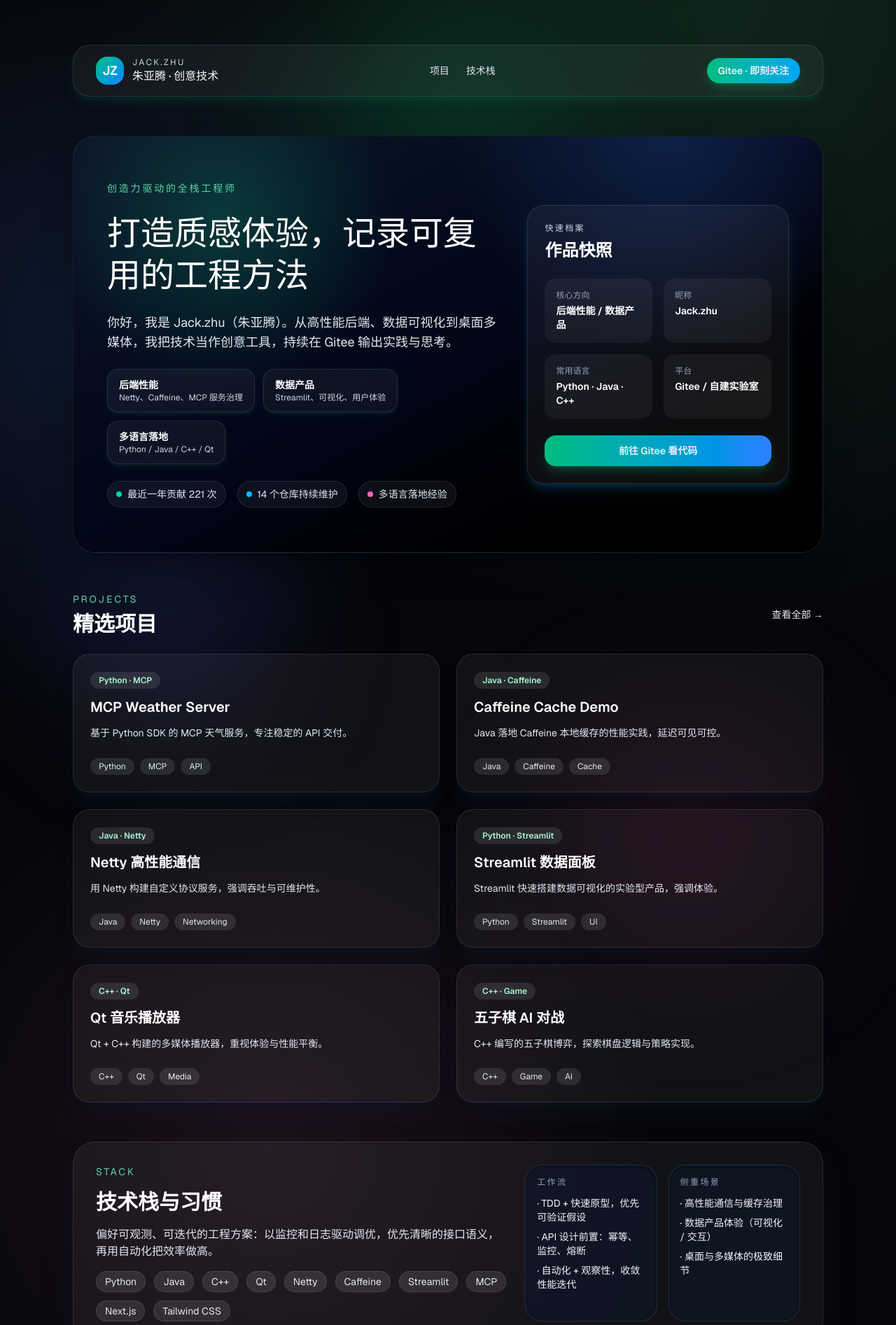
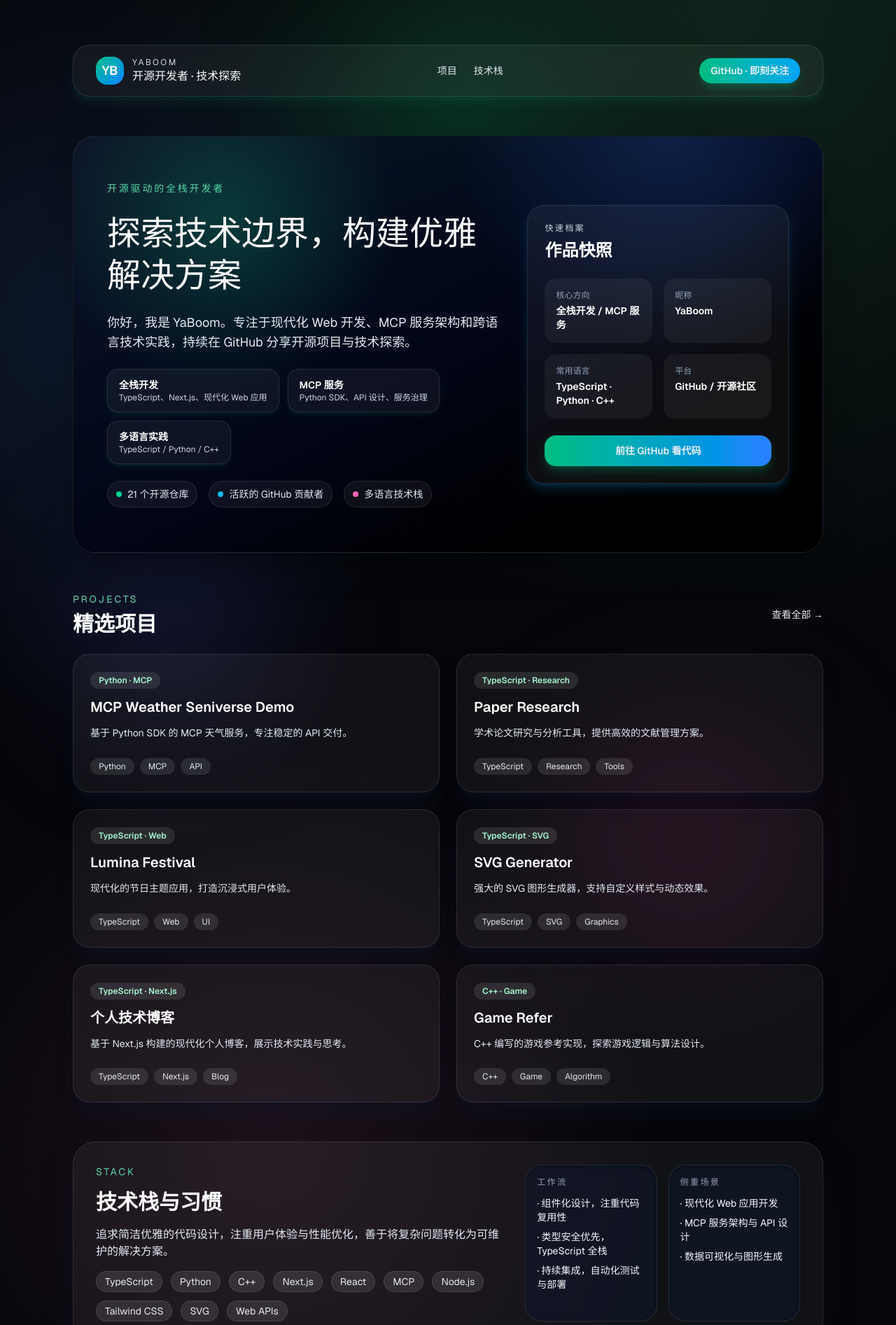
Before and after one commit to YaBoom/my-person-blog, a Next.js app: page / in a window 1280 px wide. Shown: the top 1893 px of the page at 70% size. Built offline with nearby package versions, Linux system fonts and the light colour scheme.

Commit message:
博客内容更新地址换成github

```diff
--- a/src/app/page.tsx
+++ b/src/app/page.tsx
@@ -1,39 +1,39 @@
 const projects = [
   {
-    title: "MCP Weather Server",
+    title: "MCP Weather Seniverse Demo",
     desc: "基于 Python SDK 的 MCP 天气服务，专注稳定的 API 交付。",
     tags: ["Python", "MCP", "API"],
-    link: "https://gitee.com/zhu_yateng/mcp-weather-python-demo",
+    link: "https://github.com/YaBoom/mcp-weather-seniverse-demo",
   },
   {
-    title: "Caffeine Cache Demo",
-    desc: "Java 落地 Caffeine 本地缓存的性能实践，延迟可见可控。",
-    tags: ["Java", "Caffeine", "Cache"],
-    link: "https://gitee.com/zhu_yateng/caffine-demo",
+    title: "Paper Research",
+    desc: "学术论文研究与分析工具，提供高效的文献管理方案。",
+    tags: ["TypeScript", "Research", "Tools"],
+    link: "https://github.com/YaBoom/paper-research",
   },
   {
-    title: "Netty 高性能通信",
-    desc: "用 Netty 构建自定义协议服务，强调吞吐与可维护性。",
-    tags: ["Java", "Netty", "Networking"],
-    link: "https://gitee.com/zhu_yateng/netty-demo",
+    title: "Lumina Festival",
+    desc: "现代化的节日主题应用，打造沉浸式用户体验。",
+    tags: ["TypeScript", "Web", "UI"],
+    link: "https://github.com/YaBoom/Lumina-Festival",
   },
   {
-    title: "Streamlit 数据面板",
-    desc: "Streamlit 快速搭建数据可视化的实验型产品，强调体验。",
-    tags: ["Python", "Streamlit", "UI"],
-    link: "https://gitee.com/zhu_yateng/streamlit_demo",
+    title: "SVG Generator",
+    desc: "强大的 SVG 图形生成器，支持自定义样式与动态效果。",
+    tags: ["TypeScript", "SVG", "Graphics"],
+    link: "https://github.com/YaBoom/SVG-Generator",
   },
   {
-    title: "Qt 音乐播放器",
-    desc: "Qt + C++ 构建的多媒体播放器，重视体验与性能平衡。",
-    tags: ["C++", "Qt", "Media"],
-    link: "https://gitee.com/zhu_yateng/video_server",
+    title: "个人技术博客",
+    desc: "基于 Next.js 构建的现代化个人博客，展示技术实践与思考。",
+    tags: ["TypeScript", "Next.js", "Blog"],
+    link: "https://github.com/YaBoom/my-person-blog",
   },
   {
-    title: "五子棋 AI 对战",
-    desc: "C++ 编写的五子棋博弈，探索棋盘逻辑与策略实现。",
-    tags: ["C++", "Game", "AI"],
-    link: "https://gitee.com/zhu_yateng/Game_refer",
+    title: "Game Refer",
+    desc: "C++ 编写的游戏参考实现，探索游戏逻辑与算法设计。",
+    tags: ["C++", "Game", "Algorithm"],
+    link: "https://github.com/YaBoom/Game_refer",
   },
 ];
 
@@ -41,16 +41,16 @@
 
 const highlights = [
   {
-    title: "后端性能",
-    detail: "Netty、Caffeine、MCP 服务治理",
+    title: "全栈开发",
+    detail: "TypeScript、Next.js、现代化 Web 应用",
   },
   {
-    title: "数据产品",
-    detail: "Streamlit、可视化、用户体验",
+    title: "MCP 服务",
+    detail: "Python SDK、API 设计、服务治理",
   },
   {
-    title: "多语言落地",
-    detail: "Python / Java / C++ / Qt",
+    title: "多语言实践",
+    detail: "TypeScript / Python / C++",
   },
 ];
 
@@ -67,11 +67,11 @@
         <header className="flex items-center justify-between rounded-3xl border border-white/10 bg-white/5 px-6 py-4 shadow-lg shadow-emerald-500/10 backdrop-blur lg:px-8">
           <div className="flex items-center gap-3">
             <div className="flex h-10 w-10 items-center justify-center rounded-2xl bg-gradient-to-br from-emerald-500 to-blue-500 text-lg font-semibold text-white">
-              JZ
+              YB
             </div>
             <div>
-              <p className="text-xs uppercase tracking-[0.2em] text-slate-300">Jack.zhu</p>
-              <p className="font-medium text-slate-50">朱亚腾 · 创意技术</p>
+              <p className="text-xs uppercase tracking-[0.2em] text-slate-300">YaBoom</p>
+              <p className="font-medium text-slate-50">开源开发者 · 技术探索</p>
             </div>
           </div>
           <nav className="hidden gap-6 text-sm text-slate-200 sm:flex">
@@ -85,11 +85,11 @@
           </nav>
           <a
             className="inline-flex items-center gap-2 rounded-full bg-gradient-to-r from-emerald-500 to-sky-500 px-4 py-2 text-sm font-semibold text-white shadow-lg shadow-emerald-500/25 transition hover:translate-y-[-1px] hover:shadow-xl"
-            href="https://gitee.com/zhu_yateng"
+            href="https://github.com/YaBoom"
             target="_blank"
             rel="noreferrer"
           >
-            Gitee · 即刻关注
+            GitHub · 即刻关注
           </a>
         </header>
 
@@ -97,12 +97,12 @@
           <div className="absolute inset-0 bg-[radial-gradient(circle_at_20%_20%,rgba(16,185,129,0.25),transparent_25%),radial-gradient(circle_at_80%_0%,rgba(59,130,246,0.2),transparent_30%)]" />
           <div className="relative grid gap-10 lg:grid-cols-[1.2fr_0.8fr] lg:items-center">
             <div className="space-y-6">
-              <p className="text-sm uppercase tracking-[0.2em] text-emerald-300/90">创造力驱动的全栈工程师</p>
+              <p className="text-sm uppercase tracking-[0.2em] text-emerald-300/90">开源驱动的全栈开发者</p>
               <h1 className="font-[var(--font-display)] text-4xl leading-tight text-white sm:text-5xl">
-                打造质感体验，记录可复用的工程方法
+                探索技术边界，构建优雅解决方案
               </h1>
               <p className="max-w-2xl text-lg text-slate-200">
-                你好，我是 Jack.zhu（朱亚腾）。从高性能后端、数据可视化到桌面多媒体，我把技术当作创意工具，持续在 Gitee 输出实践与思考。
+                你好，我是 YaBoom。专注于现代化 Web 开发、MCP 服务架构和跨语言技术实践，持续在 GitHub 分享开源项目与技术探索。
               </p>
               <div className="flex flex-wrap gap-3">
                 {highlights.map((item) => (
@@ -118,15 +118,15 @@
               <div className="flex flex-wrap gap-4 text-sm text-slate-200">
                 <div className="flex items-center gap-2 rounded-full border border-white/10 bg-white/5 px-3 py-2">
                   <span className="h-2 w-2 rounded-full bg-emerald-400" />
-                  最近一年贡献 221 次
+                  21 个开源仓库
                 </div>
                 <div className="flex items-center gap-2 rounded-full border border-white/10 bg-white/5 px-3 py-2">
                   <span className="h-2 w-2 rounded-full bg-sky-400" />
-                  14 个仓库持续维护
+                  活跃的 GitHub 贡献者
                 </div>
                 <div className="flex items-center gap-2 rounded-full border border-white/10 bg-white/5 px-3 py-2">
                   <span className="h-2 w-2 rounded-full bg-pink-400" />
-                  多语言落地经验
+                  多语言技术栈
                 </div>
               </div>
             </div>
@@ -141,28 +141,28 @@
                 <dl className="grid grid-cols-2 gap-4 text-sm text-slate-200">
                   <div className="rounded-2xl bg-white/5 p-4">
                     <dt className="text-xs text-slate-400">核心方向</dt>
-                    <dd className="mt-1 font-semibold text-white">后端性能 / 数据产品</dd>
+                    <dd className="mt-1 font-semibold text-white">全栈开发 / MCP 服务</dd>
                   </div>
                   <div className="rounded-2xl bg-white/5 p-4">
                     <dt className="text-xs text-slate-400">昵称</dt>
-                    <dd className="mt-1 font-semibold text-white">Jack.zhu</dd>
+                    <dd className="mt-1 font-semibold text-white">YaBoom</dd>
                   </div>
                   <div className="rounded-2xl bg-white/5 p-4">
                     <dt className="text-xs text-slate-400">常用语言</dt>
-                    <dd className="mt-1 font-semibold text-white">Python · Java · C++</dd>
+                    <dd className="mt-1 font-semibold text-white">TypeScript · Python · C++</dd>
                   </div>
                   <div className="rounded-2xl bg-white/5 p-4">
                     <dt className="text-xs text-slate-400">平台</dt>
-                    <dd className="mt-1 font-semibold text-white">Gitee / 自建实验室</dd>
+                    <dd className="mt-1 font-semibold text-white">GitHub / 开源社区</dd>
                   </div>
                 </dl>
                 <a
                   className="inline-flex w-full items-center justify-center gap-2 rounded-2xl bg-gradient-to-r from-emerald-500 to-blue-500 px-5 py-3 text-sm font-semibold text-white shadow-lg shadow-emerald-500/25 transition hover:translate-y-[-1px]"
-                  href="https://gitee.com/zhu_yateng"
+                  href="https://github.com/YaBoom"
                   target="_blank"
                   rel="noreferrer"
                 >
-                  前往 Gitee 看代码
+                  前往 GitHub 看代码
                 </a>
               </div>
             </div>
@@ -178,7 +178,7 @@
               <h2 className="mt-2 text-3xl font-semibold text-white">精选项目</h2>
             </div>
             <a
-              href="https://gitee.com/zhu_yateng/projects"
+              href="https://github.com/YaBoom?tab=repositories"
               target="_blank"
               rel="noreferrer"
               className="text-sm text-emerald-200 transition hover:text-white"
@@ -226,10 +226,10 @@
             <p className="text-sm uppercase tracking-[0.2em] text-emerald-300/90">Stack</p>
             <h2 className="text-3xl font-semibold text-white">技术栈与习惯</h2>
             <p className="text-slate-200">
-              偏好可观测、可迭代的工程方案：以监控和日志驱动调优，优先清晰的接口语义，再用自动化把效率做高。
+              追求简洁优雅的代码设计，注重用户体验与性能优化，善于将复杂问题转化为可维护的解决方案。
             </p>
             <div className="flex flex-wrap gap-3 text-sm text-slate-200">
-              {["Python", "Java", "C++", "Qt", "Netty", "Caffeine", "Streamlit", "MCP", "Next.js", "Tailwind CSS"].map(
+              {["TypeScript", "Python", "C++", "Next.js", "React", "MCP", "Node.js", "Tailwind CSS", "SVG", "Web APIs"].map(
                 (item) => (
                   <span
                     key={item}
@@ -245,17 +245,17 @@
             <div className="rounded-3xl border border-white/10 bg-slate-900/60 p-4 shadow-inner shadow-slate-950/60">
               <p className="text-xs uppercase tracking-[0.2em] text-slate-400">工作流</p>
               <ul className="mt-3 space-y-2">
-                <li>· TDD + 快速原型，优先可验证假设</li>
-                <li>· API 设计前置：幂等、监控、熔断</li>
-                <li>· 自动化 + 观察性，收敛性能迭代</li>
+                <li>· 组件化设计，注重代码复用性</li>
+                <li>· 类型安全优先，TypeScript 全栈</li>
+                <li>· 持续集成，自动化测试与部署</li>
               </ul>
             </div>
             <div className="rounded-3xl border border-white/10 bg-slate-900/60 p-4 shadow-inner shadow-slate-950/60">
               <p className="text-xs uppercase tracking-[0.2em] text-slate-400">侧重场景</p>
               <ul className="mt-3 space-y-2">
-                <li>· 高性能通信与缓存治理</li>
-                <li>· 数据产品体验（可视化 / 交互）</li>
-                <li>· 桌面与多媒体的极致细节</li>
+                <li>· 现代化 Web 应用开发</li>
+                <li>· MCP 服务架构与 API 设计</li>
+                <li>· 数据可视化与图形生成</li>
               </ul>
             </div>
           </div>
@@ -266,13 +266,13 @@
             <p className="text-sm uppercase tracking-[0.2em] text-white/90">Connect</p>
             <h3 className="mt-2 text-2xl font-semibold">一起打造下一个灵感</h3>
             <p className="text-sm text-white/90">
-              需要后端性能优化、数据产品设计，或想一起折腾创意项目？随时联系我。
+              对 Web 开发、MCP 服务或开源项目感兴趣？欢迎在 GitHub 上交流合作。
             </p>
           </div>
           <div className="flex flex-wrap gap-3 text-sm font-semibold">
             <a
               className="rounded-full border border-white/70 px-4 py-2 text-white transition hover:-translate-y-0.5"
-              href="https://gitee.com/zhu_yateng/projects"
+              href="https://github.com/YaBoom?tab=repositories"
               target="_blank"
               rel="noreferrer"
             >
@@ -282,8 +282,8 @@
         </section>
 
         <footer className="flex flex-col gap-2 text-sm text-slate-400 sm:flex-row sm:items-center sm:justify-between">
-          <span>© 2026 Jack.zhu · 用代码雕刻质感体验</span>
-          <span>最近更新：根据 Gitee 资料整理</span>
+          <span>© 2026 YaBoom · 探索技术，构建未来</span>
+          <span>最近更新：根据 GitHub 资料整理</span>
         </footer>
       </main>
     </div>
```
